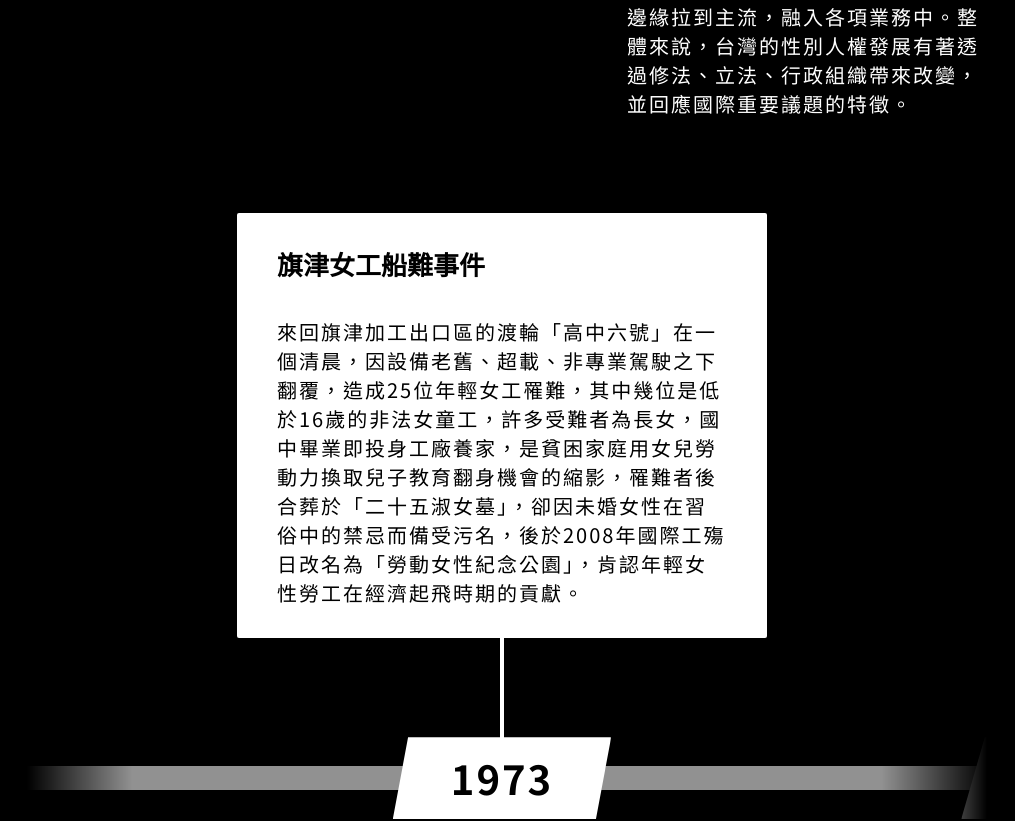
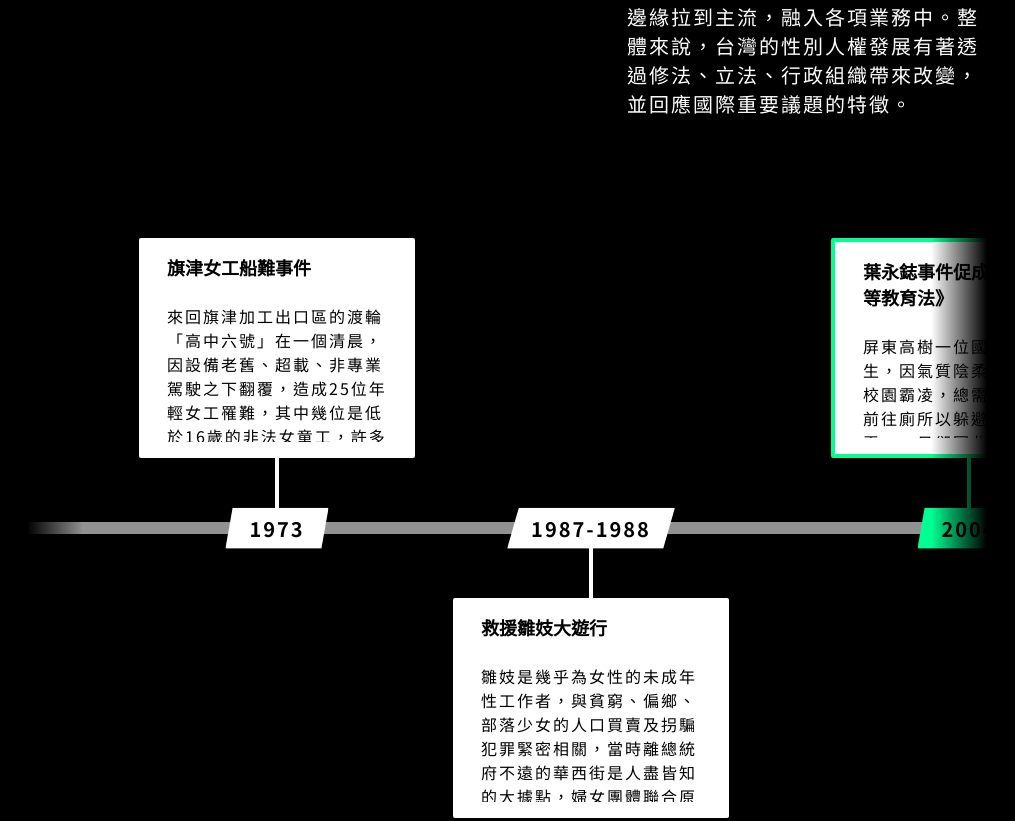
Before and after one commit to dingdingdingdingliu/girls-day-2024, a Next.js app: page / in a window 1280 px wide. Shown: the part 10627-11448 px from the top of the page, without its empty margins (133-1148 px from the left). Built offline with nearby package versions, Linux system fonts and the light colour scheme.

Commit message:
feat: update timeline desktop size

```diff
--- a/components/Common/Label/TimeCardBevelLabel.js
+++ b/components/Common/Label/TimeCardBevelLabel.js
@@ -1,5 +1,4 @@
 import styled from "@emotion/styled";
-import globalConfig from "@/styles/globalConfig";
 
 export const AbsoluteLabelWrapper = styled.div`
   position: absolute;
@@ -16,23 +15,15 @@ const BevelLabelStyle = styled.div`
   display: flex;
   align-items: center;
   justify-content: center;
-  padding: 12px 58px;
-
-  @media (max-width: ${globalConfig.mediaQuery}) {
-    padding: 6px 24px;
-  }
+  padding: 6px 24px;
 `;
 
 const BevelLabelText = styled.p`
-  font-size: ${(props) => props.theme.fontSizes[40]};
+  font-size: ${(props) => props.theme.fontSizes[20]};
   font-weight: ${(props) => props.theme.fontWeights.bold};
   color: ${(props) => props.theme.colors.black};
   letter-spacing: 2px;
   white-space: nowrap;
-
-  @media (max-width: ${globalConfig.mediaQuery}) {
-    font-size: ${(props) => props.theme.fontSizes[20]};
-  }
 `;
 
 export default function TimeCardBevelLabel({ labelColor, labelText }) {
--- a/components/Pages/Index/SectionTimeLine/TimeLineBox.js
+++ b/components/Pages/Index/SectionTimeLine/TimeLineBox.js
@@ -1,36 +1,23 @@
 import styled from "@emotion/styled";
-import globalConfig from "@/styles/globalConfig";
 import TimeLineCard from "./TimeLineCard";
 import TimeCardBevelLabel from "@/components/Common/Label/TimeCardBevelLabel";
 
 // TimeLine區塊底層，包含年份 + 指引線 + 上下卡片空間
 const TimeLineBoxWrapper = styled.div`
-  width: 530px;
-  height: 1130px;
-  max-height: 1130px;
+  width: 276px;
+  height: 580px;
+  max-width: 276px;
+  max-height: 580px;
   position: absolute;
   top: 0;
-  left: ${(props) => props.movingDesktopPx};
-
-  @media (max-width: ${globalConfig.mediaQuery}) {
-    width: 276px;
-    max-height: 580px;
-    left: ${(props) => props.movingMobilePx};
-  }
+  left: ${(props) => props.movingPx};
 `;
 
-export default function TimeLineBox({
-  timeBoxData,
-  movingMobilePx,
-  movingDesktopPx,
-}) {
+export default function TimeLineBox({ timeBoxData, movingPx }) {
   const cardData = timeBoxData.card;
 
   return (
-    <TimeLineBoxWrapper
-      movingMobilePx={`${movingMobilePx}px`}
-      movingDesktopPx={`${movingDesktopPx}px`}
-    >
+    <TimeLineBoxWrapper movingPx={`${movingPx}px`}>
       <TimeLineCard cardData={cardData?.main} />
       {cardData?.sub && <TimeLineCard cardData={cardData?.sub} />}
       <TimeCardBevelLabel
--- a/components/Pages/Index/SectionTimeLine/TimeLineCard.js
+++ b/components/Pages/Index/SectionTimeLine/TimeLineCard.js
@@ -3,10 +3,10 @@ import globalConfig from "@/styles/globalConfig";
 
 // 卡片區塊底層(含卡片+指引線)
 const TimeCardWrapper = styled.div`
-  width: 530px;
-  height: 525px; // 425px卡片 + 100px 線條
-  max-width: 530px;
-  max-height: 525px;
+  width: 276px;
+  height: 270px; // 220px卡片 + 50px 線條
+  max-width: 276px;
+  max-height: 270px;
   display: flex;
   flex-direction: ${(props) =>
     props.position === "above" ? "column-reverse" : "column"};
@@ -16,13 +16,6 @@ const TimeCardWrapper = styled.div`
   background-color: transparent;
   position: absolute;
   z-index: 3;
-
-  @media (max-width: ${globalConfig.mediaQuery}) {
-    width: 276px;
-    height: 270px; // 220px卡片 + 50px 線條
-    max-width: 276px;
-    max-height: 270px;
-  }
 `;
 
 // 置頂卡片
@@ -41,20 +34,17 @@ const BottomTimeCardWrapper = styled(TimeCardWrapper)`
 // 指引線
 export const GuideLine = styled.div`
   width: 4px;
-  height: 100px;
+  height: 50px;
   background-color: ${(props) => props.lineColor};
-  @media (max-width: ${globalConfig.mediaQuery}) {
-    height: 50px;
-  }
 `;
 
 // 卡片內容底層
 export const CardWrapper = styled.div`
   width: 100%;
-  height: 425px;
+  height: 220px;
   max-width: 100%;
-  max-height: 425px;
-  padding: 32px 40px;
+  max-height: 220px;
+  padding: 16px 28px;
   display: flex;
   flex-direction: column;
   justify-content: space-between;
@@ -63,21 +53,14 @@ export const CardWrapper = styled.div`
   background-color: ${(props) => props.theme.colors.white};
   border: ${(props) =>
     props.isBorder ? `4px solid ${props.theme.colors.green}` : "none"};
-
-  @media (max-width: ${globalConfig.mediaQuery}) {
-    width: 100%;
-    height: 220px;
-    max-width: 100%;
-    max-height: 220px;
-    padding: 16px 28px;
-  }
 `;
 
 const TitleSection = styled.p`
-  font-size: ${(props) => props.theme.fontSizes[26]};
+  font-size: ${(props) => props.theme.fontSizes[18]};
   font-weight: ${(props) => props.theme.fontWeights.bold};
   color: ${(props) => props.theme.colors.black};
   white-space: pre-wrap;
+
   @media (max-width: ${globalConfig.mediaQuery}) {
     font-size: ${(props) => props.theme.fontSizes[12]};
   }
@@ -90,6 +73,7 @@ const ContentScrollWrapper = styled.div`
   overflow-y: auto;
   overflow-x: hidden;
   margin-top: 24px;
+
   @media (max-width: ${globalConfig.mediaQuery}) {
     height: 75%;
     max-height: 75%;
@@ -97,7 +81,7 @@ const ContentScrollWrapper = styled.div`
 `;
 
 const ContentSection = styled.p`
-  font-size: ${(props) => props.theme.fontSizes[20]};
+  font-size: ${(props) => props.theme.fontSizes[16]};
   font-weight: ${(props) => props.theme.fontWeights.normal};
   color: ${(props) => props.theme.colors.black};
   letter-spacing: 2px;
--- a/components/Pages/Index/SectionTimeLine/TimeLineSection.js
+++ b/components/Pages/Index/SectionTimeLine/TimeLineSection.js
@@ -1,37 +1,27 @@
 import styled from "@emotion/styled";
-import globalConfig from "@/styles/globalConfig";
 import TimeLineBox from "./TimeLineBox";
 import timeCardData from "./timeCardData";
 
 // 內容分區底層
 const SectionWrapper = styled.div`
   width: 100%;
-  height: 1130px;
-  max-height: 1130px;
-  margin: 95px 0;
+  height: 580px;
+  max-height: 580px;
+  margin: 40px 0;
   position: relative;
-
-  @media (max-width: ${globalConfig.mediaQuery}) {
-    height: 580px;
-    max-height: 580px;
-    margin: 40px 0;
-  }
 `;
 
 // TimeLine
 const TimeLine = styled.div`
-  height: 24px;
-  width: 8084px;
+  height: 12px;
+  width: 4048px;
+  max-height: 12px;
+  max-width: 4048px;
   background-color: ${(props) => props.theme.colors.grey};
   position: absolute;
   top: 50%;
   left: 0;
   transform: translate(0, -50%);
-
-  @media (max-width: ${globalConfig.mediaQuery}) {
-    height: 12px;
-    width: 4048px;
-  }
 `;
 
 export default function TimeLineSection() {
@@ -65,8 +55,7 @@ export default function TimeLineSection() {
           <TimeLineBox
             key={index}
             timeBoxData={data}
-            movingMobilePx={movingPosition.mobile}
-            movingDesktopPx={movingPosition.desktop}
+            movingPx={movingPosition.mobile}
           />
         );
       })}
--- a/components/Pages/Index/SectionTimeLine/index.js
+++ b/components/Pages/Index/SectionTimeLine/index.js
@@ -79,12 +79,13 @@ const TitleContent = styled.p`
 
 const ShadowRelativeWrapper = styled.div`
   width: 100%;
-  height: 1330px;
+  height: 665px;
   position: relative;
+  margin: 80px 0;
 
   @media (max-width: ${globalConfig.mediaQuery}) {
-    width: 100%;
     height: 665px;
+    margin: 10px 0;
   }
 `;
 
@@ -96,15 +97,11 @@ const TimeLineScrollWrapper = styled.div`
 
 // 陰影層
 const ShadowWrapper = styled.div`
-  width: 150px;
+  width: 80px;
   height: 100%;
   position: absolute;
   top: 0;
   z-index: 4;
-
-  @media (max-width: ${globalConfig.mediaQuery}) {
-    width: 80px;
-  }
 `;
 
 // 左側陰影層
```
